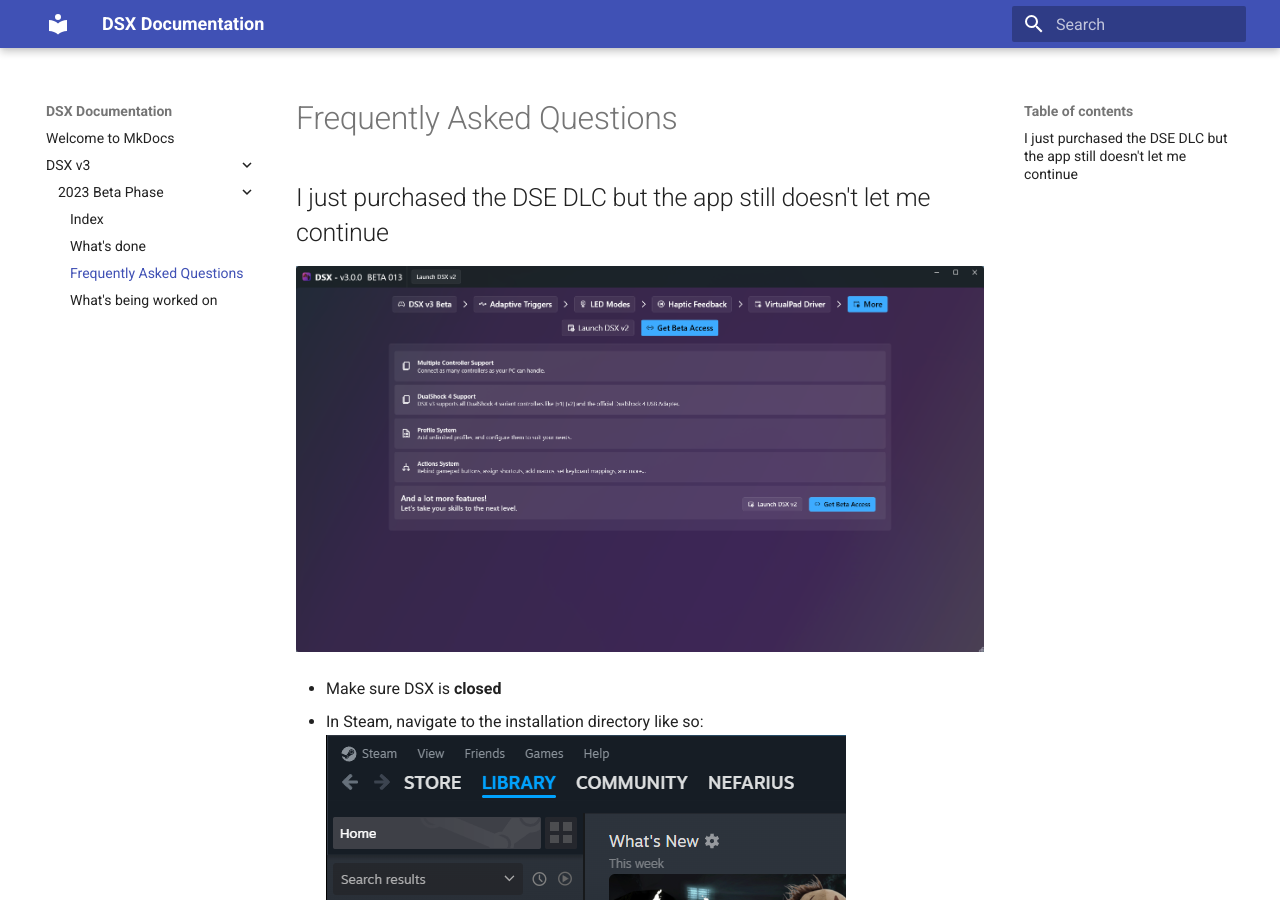
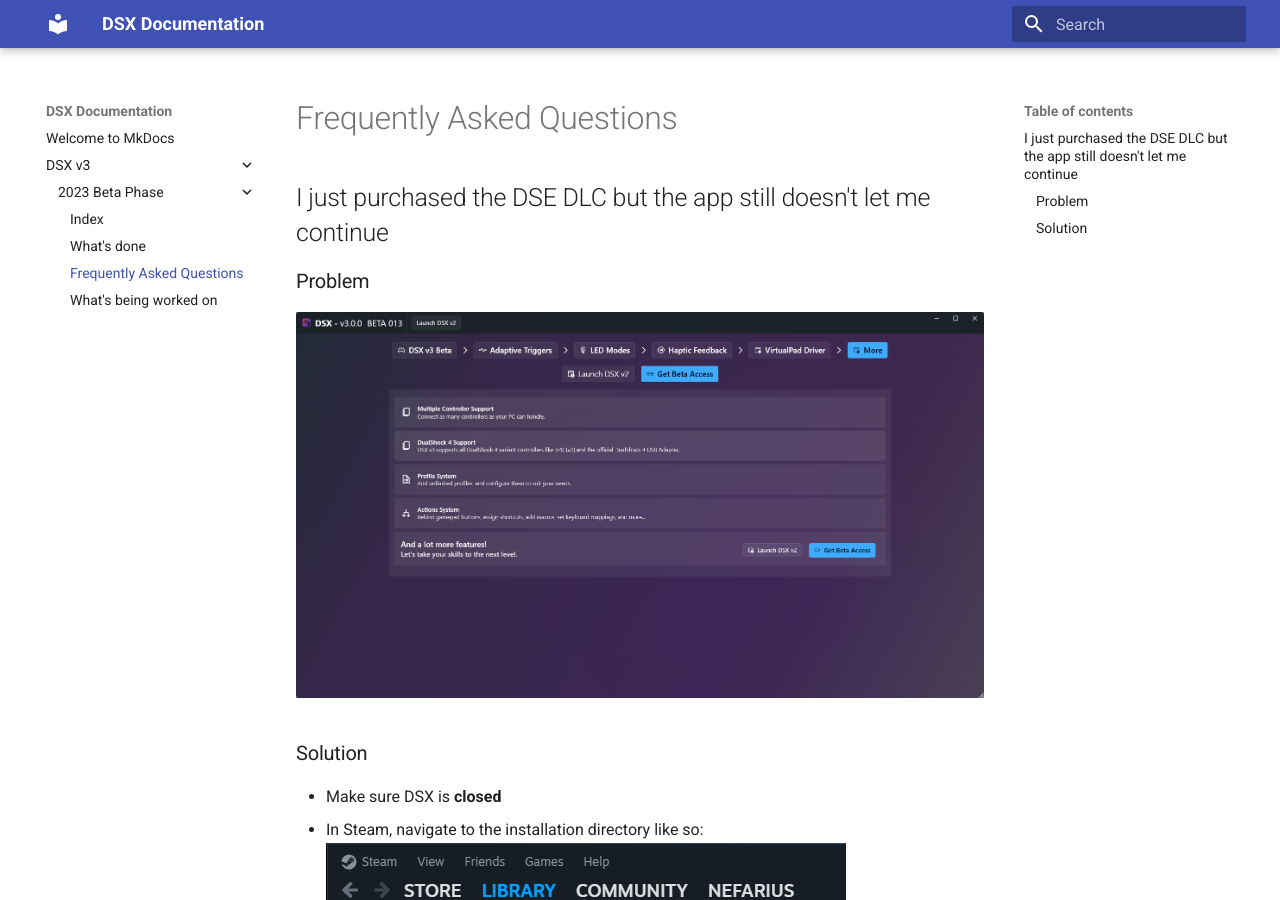
Before and after one commit to nefarius/docs.dsx.gg, an MkDocs documentation site: the page built from docs/DSX-v3/2023-Beta-Phase/FAQ.md, in a window 1280 px wide and 900 px high. Built offline with MkDocs 1.6.1 and Material for MkDocs 9.7.7, drawn with Linux system fonts in a browser that asks for light colours.

Commit message:
Updated headings

```diff
--- a/docs/DSX-v3/2023-Beta-Phase/FAQ.md
+++ b/docs/DSX-v3/2023-Beta-Phase/FAQ.md
@@ -2,7 +2,11 @@
 
 ## I just purchased the DSE DLC but the app still doesn't let me continue
 
+### Problem
+
 ![rhW7TGQ6gO.png](images/rhW7TGQ6gO.png)
+
+### Solution
 
 - Make sure DSX is **closed**
 - In Steam, navigate to the installation directory like so:
```
